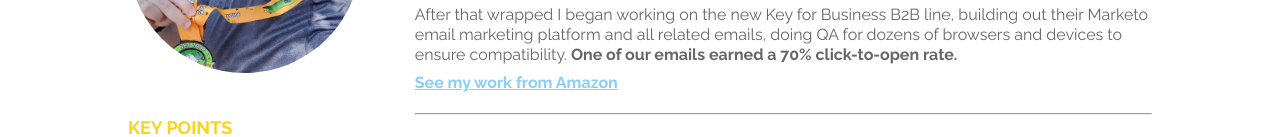
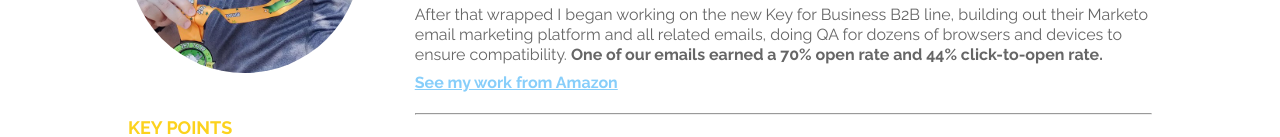
Before and after one commit to TheRedJalapeno/RDAMBA, a plain HTML site: page index.html in a window 1280 px wide. Shown: the part 301-438 px from the top of the page. Drawn offline with Linux system fonts and the light colour scheme.

Commit message:
Corrected an erroreous figure

```diff
--- a/index.html
+++ b/index.html
@@ -56,7 +56,7 @@
                         <h2>Marketing Manager, Email Developer</h2><span> – Nov 2018 to present</span>
                         <p>My skip level described my activities as “the most extensive marketing we have ever done.”</p>
                         <p>As part of Amazon’s Key team I helped launch the new Key for Garage line of business, with my portion of the launch earning <strong>over 100 million impressions</strong>. This new LoB has been so successful it became the new flagship B2C initiatives of the Key by Amazon team.</p>
-                        <p>After that wrapped I began working on the new Key for Business B2B line, building out their Marketo email marketing platform and all related emails, doing QA for dozens of browsers and devices to ensure compatibility. <strong>One of our emails earned a 70% click-to-open rate.</strong></p>
+                        <p>After that wrapped I began working on the new Key for Business B2B line, building out their Marketo email marketing platform and all related emails, doing QA for dozens of browsers and devices to ensure compatibility. <strong>One of our emails earned a 70% open rate and 44% click-to-open rate.</strong></p>
                         <p><strong class="ilinks"><a href="#amazon">See my work from Amazon</a></strong></p>
                         <hr>
                         <h3>Campus Advantage</h3>
```
